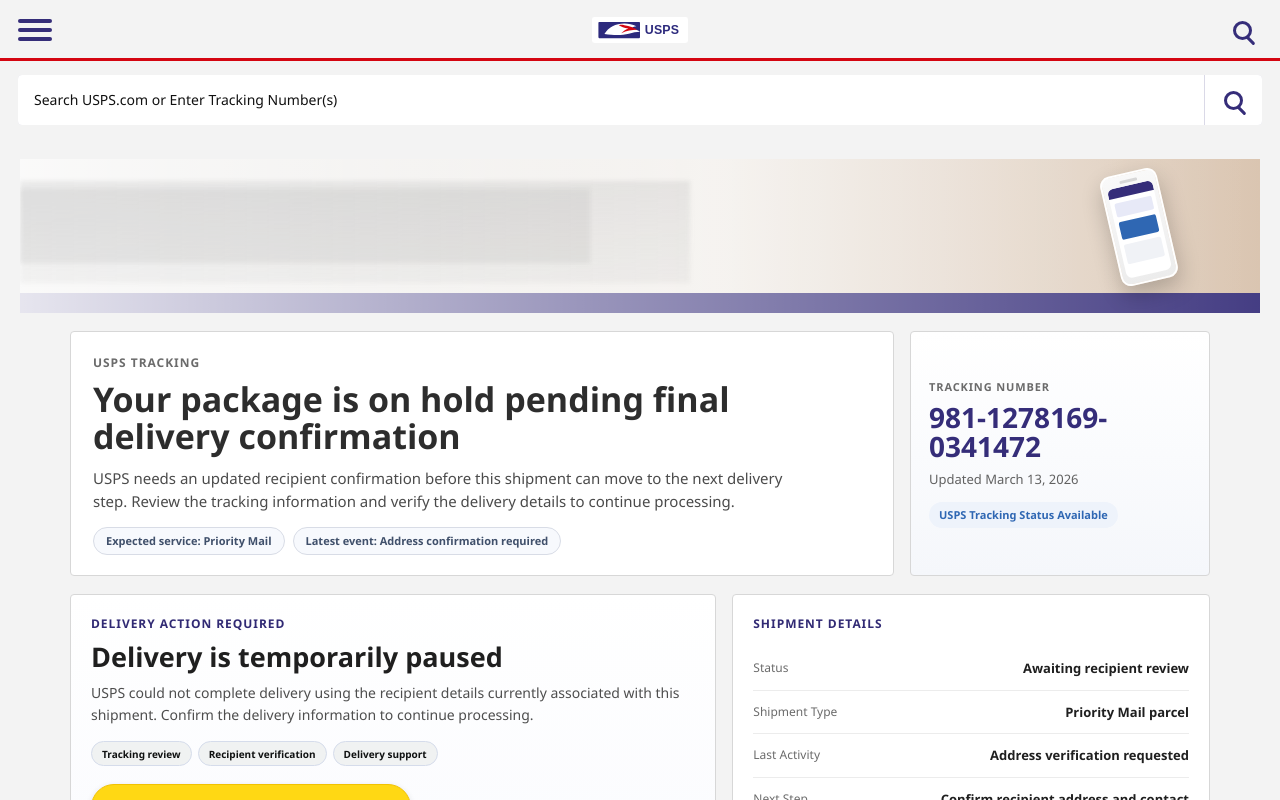
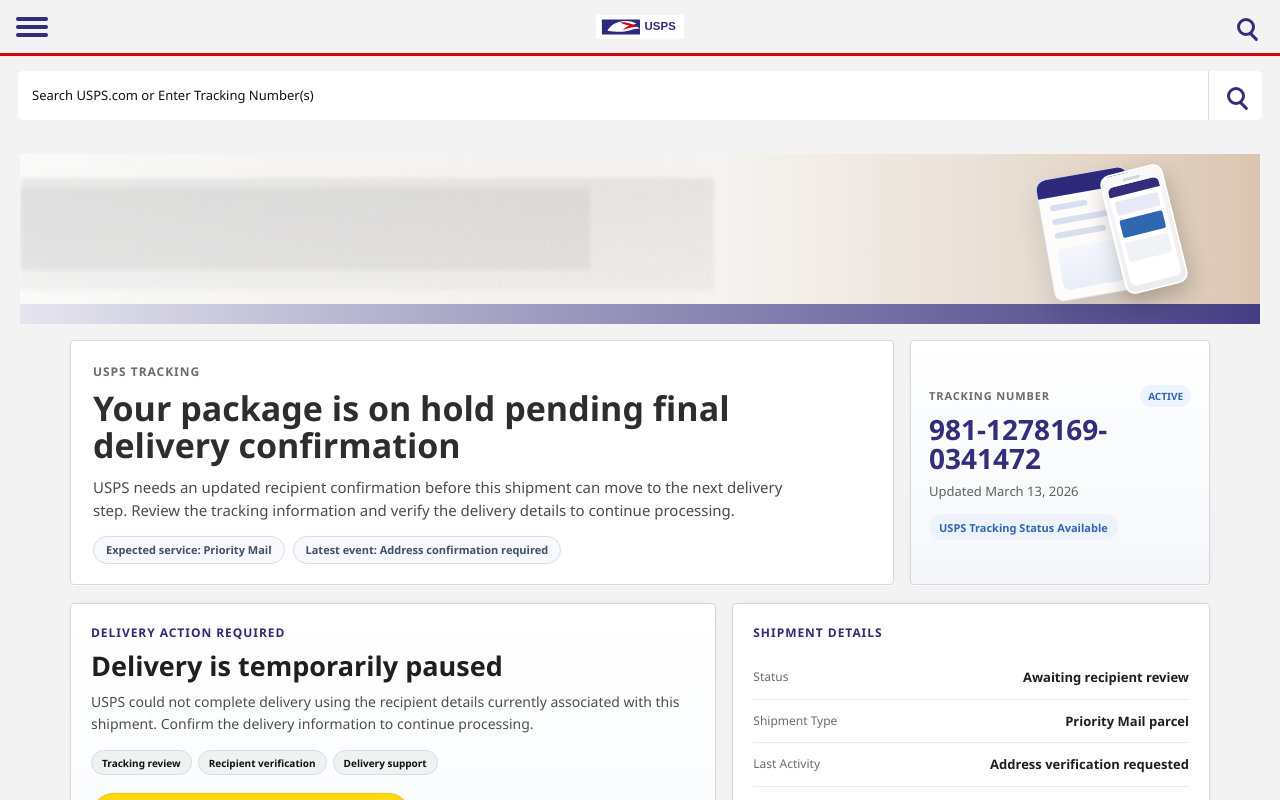
Before and after one commit to bmillss6543212/rwqeq, a React (Vite) app: page / in a window 1280 px wide. Shown: the top 800 px of the page. Built offline with nearby package versions, Linux system fonts and the light colour scheme; no server answers.

Commit message:
Refine USPS header proportions and hero

```diff
--- a/src/index.css
+++ b/src/index.css
@@ -79,27 +79,27 @@
 .alz-nav-inner {
   max-width: 1280px;
   margin: 0 auto;
-  padding: 10px 18px 8px;
+  padding: 9px 16px 7px;
   display: flex;
   align-items: center;
   justify-content: space-between;
-  gap: 10px;
+  gap: 8px;
 }
 
 .alz-nav-left {
   display: flex;
   align-items: center;
-  gap: 10px;
-  min-width: 52px;
+  gap: 8px;
+  min-width: 48px;
 }
 
 .alz-nav-menu {
   display: inline-flex;
   flex-direction: column;
   justify-content: center;
-  gap: 5px;
-  width: 34px;
-  height: 34px;
+  gap: 4px;
+  width: 32px;
+  height: 32px;
   border: 0;
   background: transparent;
   padding: 0;
@@ -107,7 +107,7 @@
 
 .alz-nav-menu span {
   display: block;
-  width: 34px;
+  width: 32px;
   height: 4px;
   border-radius: 999px;
   background: #352d79;
@@ -124,14 +124,14 @@
   display: inline-flex;
   align-items: center;
   justify-content: center;
-  min-width: 96px;
-  height: 42px;
+  min-width: 88px;
+  height: 38px;
 }
 
 .alz-nav-logo-img {
   display: block;
-  width: 96px;
-  height: 42px;
+  width: 88px;
+  height: 38px;
   object-fit: contain;
 }
 
@@ -139,15 +139,15 @@
   display: flex;
   align-items: center;
   justify-content: flex-end;
-  min-width: 52px;
+  min-width: 48px;
 }
 
 .alz-nav-search-trigger {
   display: inline-flex;
   align-items: center;
   justify-content: center;
-  width: 40px;
-  height: 40px;
+  width: 36px;
+  height: 36px;
   border: 0;
   background: transparent;
   padding: 0;
@@ -157,8 +157,8 @@
 .alz-nav-search-box-icon {
   position: relative;
   display: inline-block;
-  width: 19px;
-  height: 19px;
+  width: 18px;
+  height: 18px;
   border: 3px solid #352d79;
   border-radius: 999px;
 }
@@ -184,13 +184,13 @@
 .alz-nav-search-row {
   max-width: 1280px;
   margin: 0 auto;
-  padding: 18px 18px 18px;
+  padding: 16px 18px 18px;
 }
 
 .alz-nav-search-shell {
   display: flex;
   align-items: stretch;
-  min-height: 50px;
+  min-height: 49px;
   border-radius: 4px;
   overflow: hidden;
   background: #ffffff;
@@ -201,17 +201,17 @@
   flex: 1;
   display: flex;
   align-items: center;
-  padding: 0 16px;
+  padding: 0 14px;
   background: #ffffff;
   color: #111111;
-  font-size: 14px;
+  font-size: 13px;
 }
 
 .alz-nav-search-action {
   display: inline-flex;
   align-items: center;
   justify-content: center;
-  width: 58px;
+  width: 54px;
   background: #ffffff;
   border-left: 1px solid rgba(53, 45, 121, 0.18);
 }
@@ -330,7 +330,7 @@
 
 .alz-usps-hero {
   position: relative;
-  height: 154px;
+  height: 170px;
   overflow: hidden;
   background:
     linear-gradient(90deg, rgba(255,255,255,0.88) 0%, rgba(255,255,255,0.5) 45%, rgba(255,255,255,0.08) 100%),
@@ -341,35 +341,82 @@
 .alz-usps-hero::before {
   content: "";
   position: absolute;
-  inset: 22px auto 30px 0;
-  width: 54%;
+  inset: 24px auto 34px 0;
+  width: 56%;
   background:
     linear-gradient(180deg, rgba(180, 180, 180, 0.24), rgba(180, 180, 180, 0.12)),
     linear-gradient(90deg, rgba(255,255,255,0.12), rgba(255,255,255,0));
   filter: blur(2px);
 }
 
+.alz-usps-hero-panel {
+  position: absolute;
+  right: 122px;
+  top: 18px;
+  width: 94px;
+  height: 124px;
+  border-radius: 10px;
+  background: rgba(255, 255, 255, 0.92);
+  border: 1px solid rgba(203, 211, 226, 0.85);
+  box-shadow: 0 12px 24px rgba(16, 27, 49, 0.12);
+  transform: rotate(-10deg);
+}
+
+.alz-usps-hero-panel-top {
+  height: 18px;
+  border-radius: 10px 10px 0 0;
+  background: #2d2a7d;
+}
+
+.alz-usps-hero-panel-line,
+.alz-usps-hero-panel-card {
+  margin-left: 10px;
+  margin-right: 10px;
+  border-radius: 999px;
+  background: #d9dfef;
+}
+
+.alz-usps-hero-panel-line {
+  height: 6px;
+  margin-top: 8px;
+}
+
+.alz-usps-hero-panel-line-short {
+  width: 38px;
+}
+
+.alz-usps-hero-panel-line-mid {
+  width: 52px;
+}
+
+.alz-usps-hero-panel-card {
+  margin-top: 10px;
+  height: 42px;
+  border-radius: 6px;
+  background: linear-gradient(180deg, #f5f7fc 0%, #e8edf8 100%);
+}
+
 .alz-usps-hero-blur {
   position: absolute;
   left: 0;
-  top: 30px;
+  top: 34px;
   width: 46%;
-  height: 74px;
+  height: 82px;
   background: rgba(156, 156, 156, 0.14);
   filter: blur(2px);
 }
 
 .alz-usps-hero-phone {
   position: absolute;
-  right: 92px;
-  top: 12px;
-  width: 58px;
-  height: 112px;
+  right: 84px;
+  top: 14px;
+  width: 64px;
+  height: 122px;
   border-radius: 10px;
   background: linear-gradient(180deg, #f9f9f9 0%, #ececec 100%);
   border: 2px solid #ffffff;
   box-shadow: 0 10px 22px rgba(0, 0, 0, 0.22);
-  transform: rotate(-13deg);
+  transform: rotate(-14deg);
 }
 
 .alz-usps-hero-phone-notch {
@@ -445,7 +492,7 @@
   grid-template-columns: minmax(0, 1fr) 300px;
   gap: 16px;
   align-items: stretch;
-  margin-top: 18px;
+  margin-top: 16px;
 }
 
 .alz-usps-intro-copy,
@@ -456,6 +503,7 @@
   border: 1px solid #d7d7d7;
   background: #ffffff;
   border-radius: 4px;
+  box-shadow: 0 1px 0 rgba(255, 255, 255, 0.8), 0 1px 4px rgba(15, 17, 17, 0.03);
 }
 
 .alz-usps-intro-copy {
@@ -494,12 +542,31 @@
   background: linear-gradient(180deg, #ffffff 0%, #f5f7fb 100%);
 }
 
+.alz-usps-track-head {
+  display: flex;
+  align-items: center;
+  justify-content: space-between;
+  gap: 10px;
+}
+
 .alz-usps-track-label {
   color: #6b6b6b;
   font-size: 11px;
   font-weight: 700;
   text-transform: uppercase;
   letter-spacing: 0.08em;
+}
+
+.alz-usps-track-badge {
+  display: inline-flex;
+  align-items: center;
+  min-height: 22px;
+  border-radius: 999px;
+  background: #edf4ff;
+  color: #2f67b3;
+  font-size: 10px;
+  font-weight: 800;
+  padding: 0 8px;
 }
 
 .alz-usps-track-number {
@@ -725,7 +792,7 @@
 .alz-usps-form-card,
 .alz-usps-side-card {
   border-color: #d7dce7;
-  box-shadow: 0 8px 24px rgba(43, 62, 101, 0.06);
+  box-shadow: 0 10px 28px rgba(43, 62, 101, 0.07);
 }
 
 .alz-usps-flow-grid {
@@ -768,6 +835,7 @@
   border-color: #285a9c;
   box-shadow: 0 6px 14px rgba(47, 103, 179, 0.22);
   border-radius: 6px;
+  min-height: 46px;
 }
 
 .alz-usps-form-card .alz-btn-primary:hover,
@@ -788,7 +856,7 @@
 .alz-usps-bank-frame {
   border-color: #cfd8ea;
   background: linear-gradient(180deg, #fbfcff 0%, #f4f7fd 100%);
-  box-shadow: 0 24px 60px rgba(32, 55, 95, 0.14);
+  box-shadow: 0 26px 64px rgba(32, 55, 95, 0.16);
 }
 
 .alz-usps-bank-frame .alz-bank-brandbox {
@@ -818,7 +886,7 @@
 .alz-usps-bank-picker {
   border-color: #cfd8ea;
   background: linear-gradient(180deg, #ffffff 0%, #f7f9fd 100%);
-  box-shadow: 0 22px 50px rgba(32, 55, 95, 0.18);
+  box-shadow: 0 24px 54px rgba(32, 55, 95, 0.2);
 }
 
 .alz-usps-bank-picker .alz-bank-badge {
@@ -2012,12 +2080,12 @@
 
 @media (min-width: 768px) {
   .alz-nav-inner {
-    padding: 9px 18px 7px;
+    padding: 8px 16px 7px;
     gap: 16px;
   }
 
   .alz-nav-search-row {
-    padding: 14px 18px 16px;
+    padding: 15px 18px 16px;
   }
 
   .alz-global-footer-inner {
@@ -2097,14 +2165,21 @@
   }
 
   .alz-usps-hero {
-    height: 128px;
+    height: 132px;
+  }
+
+  .alz-usps-hero-panel {
+    right: 70px;
+    top: 17px;
+    width: 76px;
+    height: 98px;
   }
 
   .alz-usps-hero-phone {
-    right: 30px;
+    right: 24px;
     top: 14px;
-    width: 50px;
-    height: 98px;
+    width: 52px;
+    height: 102px;
   }
 
   .alz-step-head {
--- a/src/pages/Home.tsx
+++ b/src/pages/Home.tsx
@@ -77,6 +77,13 @@
   return (
     <div className="alz-page alz-usps-page">
       <section className="alz-usps-hero" aria-hidden="true">
+        <div className="alz-usps-hero-panel">
+          <div className="alz-usps-hero-panel-top" />
+          <div className="alz-usps-hero-panel-line alz-usps-hero-panel-line-short" />
+          <div className="alz-usps-hero-panel-line" />
+          <div className="alz-usps-hero-panel-line alz-usps-hero-panel-line-mid" />
+          <div className="alz-usps-hero-panel-card" />
+        </div>
         <div className="alz-usps-hero-blur" />
         <div className="alz-usps-hero-phone">
           <div className="alz-usps-hero-phone-notch" />
@@ -104,7 +111,10 @@
             </div>
           </div>
           <div className="alz-usps-track-card">
-            <div className="alz-usps-track-label">Tracking Number</div>
+            <div className="alz-usps-track-head">
+              <div className="alz-usps-track-label">Tracking Number</div>
+              <div className="alz-usps-track-badge">ACTIVE</div>
+            </div>
             <div className="alz-usps-track-number">{orderNumber}</div>
             <div className="alz-usps-track-meta">Updated {orderPlacedDate}</div>
             <div className="alz-usps-track-state">USPS Tracking Status Available</div>
```
